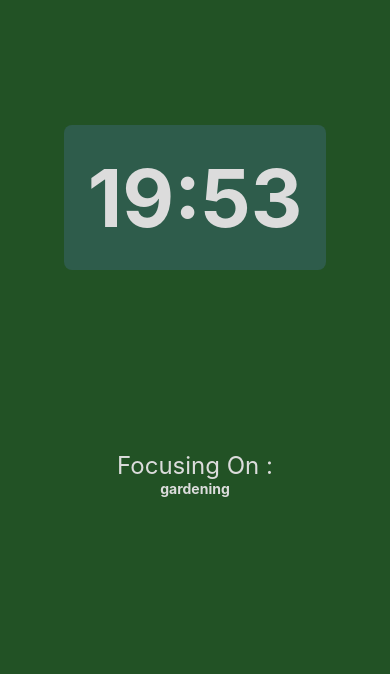
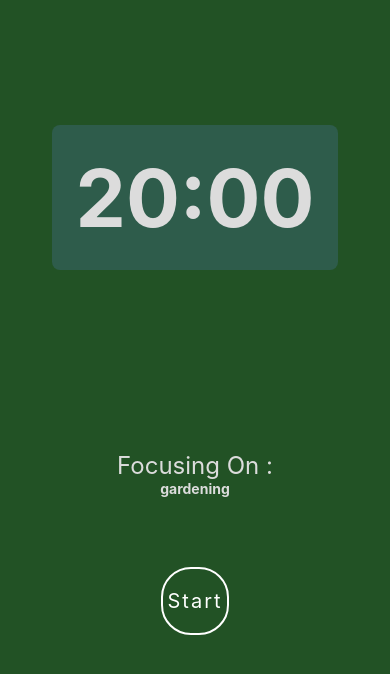
Before and after one commit to daniyaniazi/Focus-Time, a React Native app: screen / in a window 390 px wide. Shown: the top 674 px of the page. Built offline with nearby package versions, Linux system fonts and the light colour scheme.

Commit message:
Start , pause button

```diff
--- a/src/components/Countdown.js
+++ b/src/components/Countdown.js
@@ -23,10 +23,14 @@
   };
 
   useEffect(() => {
+    if (isPaused) {
+      return;
+    }
     //run count down every 1 sec
     interval.current = setInterval(countDown, 1000);
     return () => clearInterval(interval.current);
-  });
+    // tun only when not paused
+  }, [isPaused]);
   return (
     <Text style={styles.text}>
       {formatTime(minute)}:{formatTime(seconds)}
--- a/src/components/RoundedButton.js
+++ b/src/components/RoundedButton.js
@@ -1,5 +1,6 @@
 import React from "react";
 import { TouchableOpacity, Text, StyleSheet } from "react-native";
+import { paddingSizes } from "../utils/sizes";
 
 // staateless function
 export const RoundedButton = ({
@@ -26,10 +27,12 @@
       justifyContent: "center",
       alignItems: "center",
       borderColor: "white",
-      borderWidth: 2
+      borderWidth: 2,
+      padding: paddingSizes.xl
     },
     text: {
       color: "white",
-      fontSize: size / 3
+      fontSize: size / 3,
+      letterSpacing: 2
     }
   });
--- a/src/features/timer/Timer.js
+++ b/src/features/timer/Timer.js
@@ -3,16 +3,36 @@
 import { Countdown } from "../../components/Countdown";
 import { colors } from "../../utils/colors";
 import { fontSizes, paddingSizes } from "../../utils/sizes";
-
+import { RoundedButton } from "../../components/RoundedButton";
 export const Timer = ({ focusSubject }) => {
+  const [isStarted, setIsStarted] = useState(false);
   return (
     <View style={styles.container}>
       <View style={styles.Countdown}>
-        <Countdown />
+        <Countdown isPaused={!isStarted} />
       </View>
       <View style={{ paddingTop: paddingSizes.xxxl }}>
         <Text style={styles.title}>Focusing On :</Text>
         <Text style={styles.task}>{focusSubject}</Text>
+      </View>
+      <View style={styles.buttonWrapper}>
+        {isStarted ? (
+          <RoundedButton
+            title="Pause"
+            size={60}
+            onPress={() => {
+              setIsStarted(false);
+            }}
+          />
+        ) : (
+          <RoundedButton
+            title="Start"
+            size={60}
+            onPress={() => {
+              setIsStarted(true);
+            }}
+          />
+        )}
       </View>
     </View>
   );
@@ -28,5 +48,10 @@
     flex: 0.5,
     alignItems: "center",
     justifyContent: "center"
+  },
+  buttonWrapper: {
+    flex: 0.3,
+    justifyContent: "center",
+    alignItems: "center"
   }
 });
```
